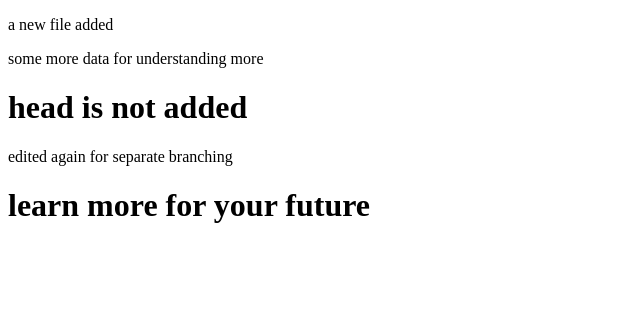
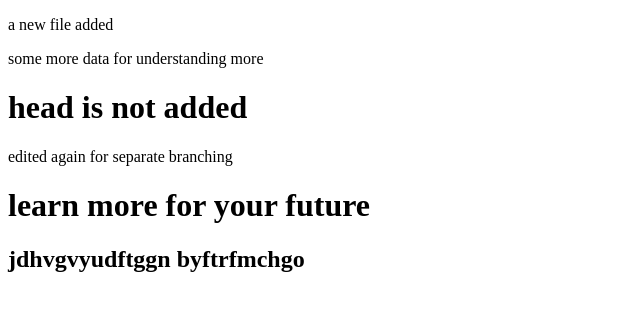
Before and after one commit to jyothilakshmi-123/datewithgit-sample, a plain HTML site: page new.html in a window 1280 px wide. Shown: the whole page, without its empty margins (0-640 px from the left). Drawn offline with Linux system fonts and the light colour scheme.

Commit message:
modified -added lines after clone it

```diff
--- a/new.html
+++ b/new.html
@@ -11,5 +11,6 @@
    <h1>head is not added</h1>
    <p>edited again for separate branching</p>
    <h1>learn more for your future</h1>
+   <h2>jdhvgvyudftggn byftrfmchgo</h2>
 </body>
 </html>
```
